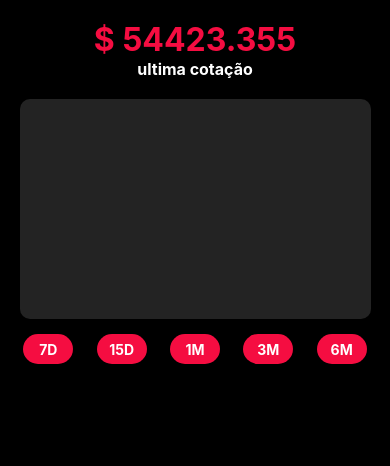
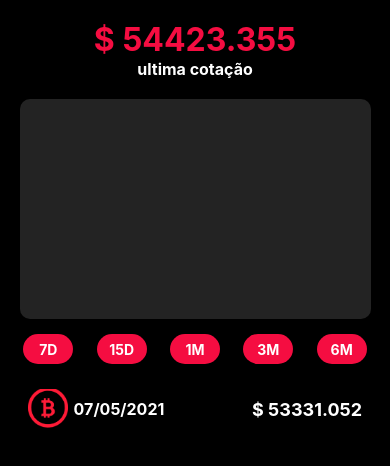
Before and after one commit to gustavocaldonho/OneBitCoin, a React Native app in the folder onebitcoin/: screen / in a window 390 px wide. Shown: the top 466 px of the page. Built offline with nearby package versions, Linux system fonts and the light colour scheme.

Commit message:
QuotationItems

```diff
--- a/onebitcoin/App.js
+++ b/onebitcoin/App.js
@@ -4,6 +4,7 @@
 import CurrentPrice from "./src/components/CurrentPrice";
 import HistoryGraphic from "./src/components/HistoryGraphic";
 import QuotationsList from "./src/components/QuotationsList";
+import QuotationsItems from "./src/components/QuotationsList/QuotationsItems";
 
 export default function App() {
   return (
@@ -13,6 +14,7 @@
       <CurrentPrice />
       <HistoryGraphic />
       <QuotationsList />
+      <QuotationsItems />
     </SafeAreaView>
   );
 }
--- a/onebitcoin/src/components/QuotationsList/QuotationsItems/index.js
+++ b/onebitcoin/src/components/QuotationsList/QuotationsItems/index.js
@@ -0,0 +1,23 @@
+import React from "react";
+import { View, Text, Image } from "react-native";
+import styles from "./styles";
+
+export default function QuotationsItems() {
+  return (
+    <View style={styles.mainContent}>
+      <View style={styles.contextLeft}>
+        <View style={styles.boxLogo}>
+          <Image
+            style={styles.logBiticoin}
+            source={require("../../../img/biticoinredlogo.png")}
+          />
+          <Text style={styles.dayCotation}>07/05/2021</Text>
+        </View>
+      </View>
+
+      <View style={styles.contextRigth}>
+        <Text style={styles.price}>$ 53331.052</Text>
+      </View>
+    </View>
+  );
+}
--- a/onebitcoin/src/components/QuotationsList/QuotationsItems/styles.js
+++ b/onebitcoin/src/components/QuotationsList/QuotationsItems/styles.js
@@ -0,0 +1,46 @@
+import { StyleSheet } from "react-native";
+
+const styles = StyleSheet.create({
+  mainContent: {
+    width: "95%",
+    height: "auto",
+    backgroundColor: "#000000",
+    marginLeft: "3%",
+    marginBottom: 15,
+    borderRadius: 10,
+    flexDirection: "row",
+    alignItems: "center",
+    padding: 10,
+  },
+  contextLeft: {
+    width: "36%",
+    height: "100%",
+    alignItems: "flex-start",
+  },
+  boxLogo: {
+    flexDirection: "row",
+    alignItems: "center",
+  },
+  logBiticoin: {
+    width: 40,
+    height: 40,
+    marginLeft: 2,
+  },
+  dayCotation: {
+    fontSize: 16,
+    paddingLeft: 6,
+    color: "#ffffff",
+    fontWeight: "bold",
+  },
+  contextRigth: {
+    width: "60%",
+    alignItems: "flex-end",
+  },
+  price: {
+    color: "#ffffff",
+    fontSize: 18,
+    fontWeight: "bold",
+  },
+});
+
+export default styles;
```
Also changed, not shown: onebitcoin/src/img/biticoinredlogo.png (added).
